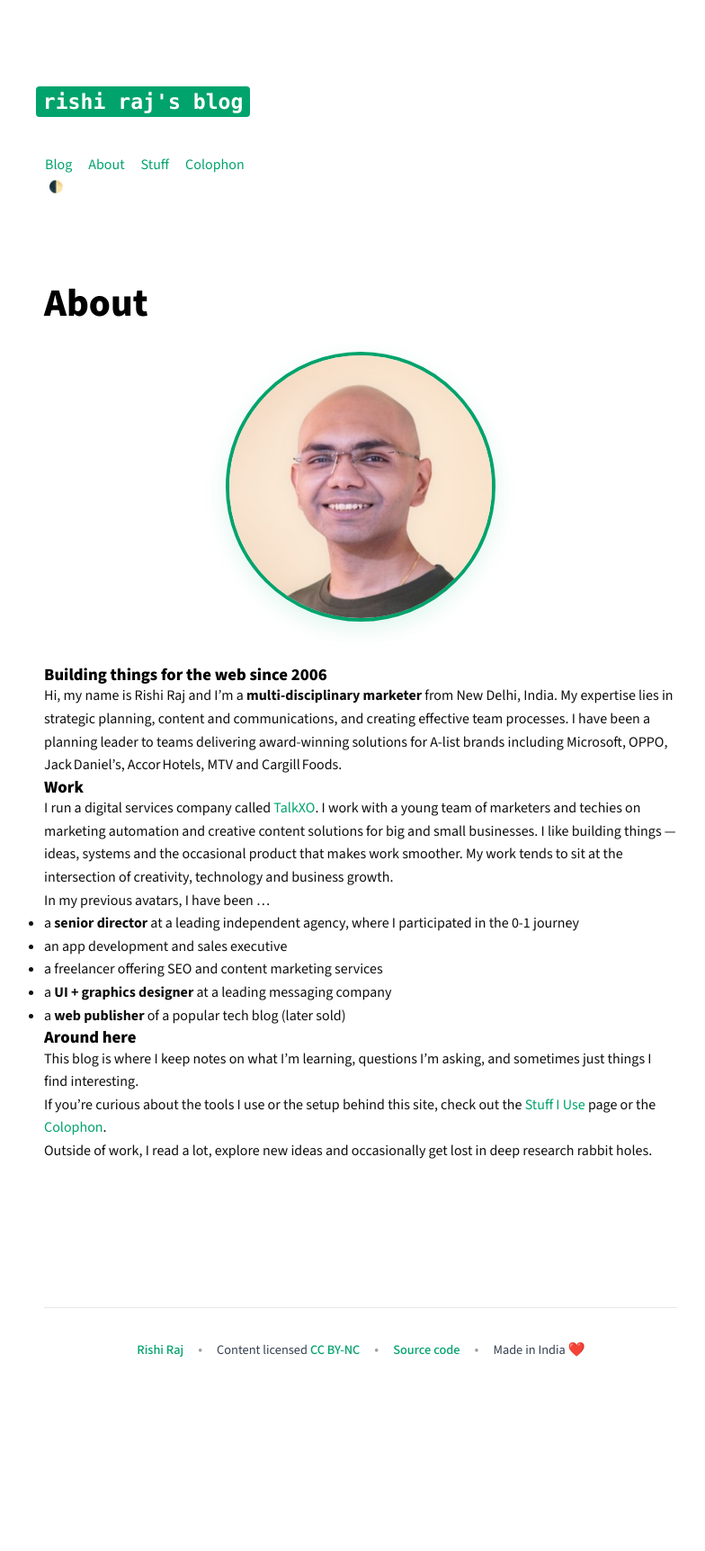
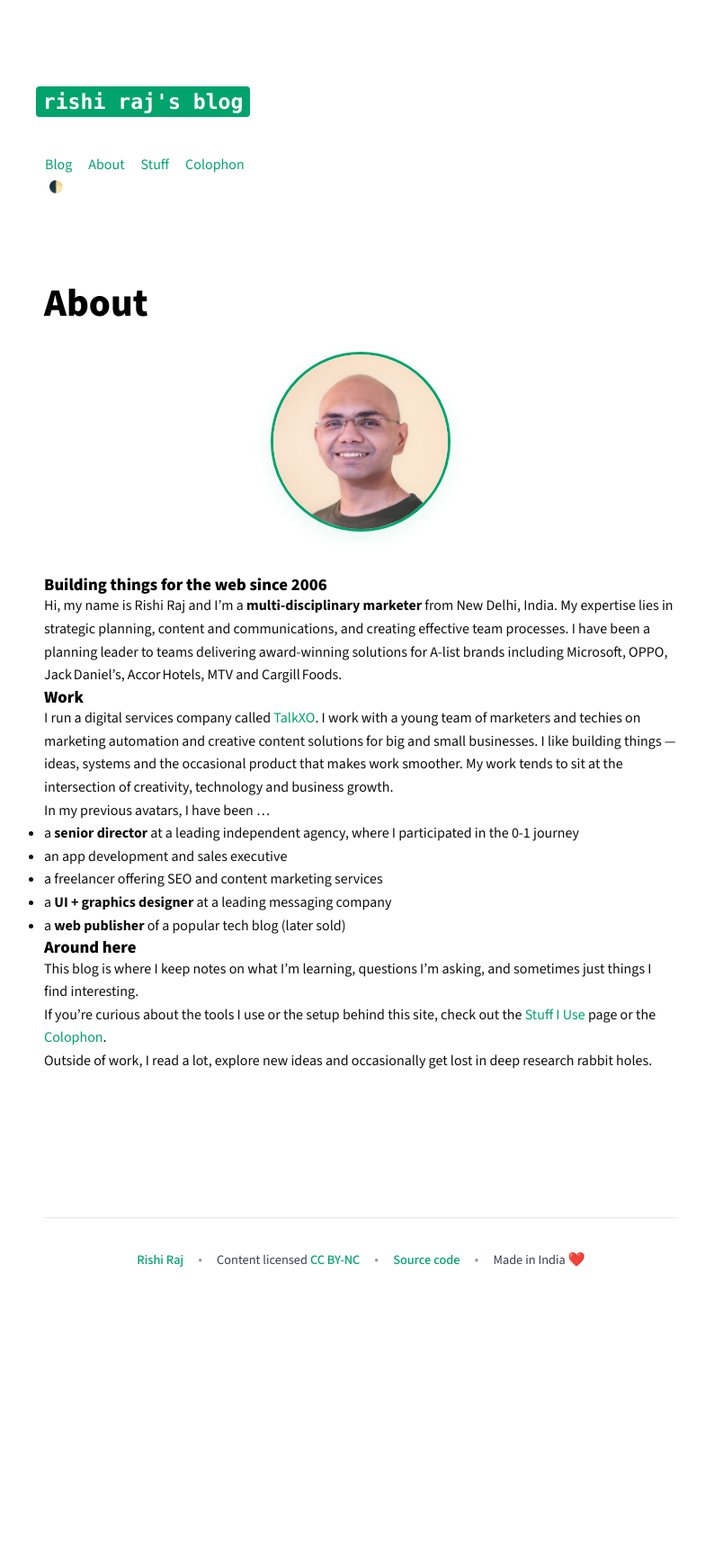
Before and after one commit to talkxo/rishiraj-blog-machine, a Jekyll site: the page built from _pages/about.md, in a window 1280 px wide. Shown: the whole page at 90% size, without its empty margins (239-1023 px from the left). Built offline with Jekyll 4.4.1, drawn with Linux system fonts in a browser that asks for light colours; after the commit the page ends 1624 px from its top, so only the background shows below that.

Commit message:
Adjust profile photo size and alignment for better page integration

```diff
--- a/_sass/components/_about.scss
+++ b/_sass/components/_about.scss
@@ -4,26 +4,29 @@
 
 .c-profile {
   text-align: center;
-  margin-bottom: 3rem;
+  margin: 1rem auto 2rem auto;
+  max-width: 100%;
 
   &__photo {
-    width: 300px;
-    height: 300px;
+    width: 200px;
+    height: 200px;
     border-radius: 50%;
     object-fit: cover;
-    border: 4px solid var(--color-accent);
-    box-shadow: 0 8px 24px rgba(48, 187, 150, 0.15);
+    border: 3px solid var(--color-accent);
+    box-shadow: 0 6px 20px rgba(48, 187, 150, 0.12);
     transition: transform 0.3s ease, box-shadow 0.3s ease;
+    display: block;
+    margin: 0 auto;
 
     &:hover {
       transform: scale(1.02);
-      box-shadow: 0 12px 32px rgba(48, 187, 150, 0.25);
+      box-shadow: 0 8px 24px rgba(48, 187, 150, 0.2);
     }
 
     @media screen and (max-width: $bp__sm) {
-      width: 250px;
-      height: 250px;
-      border-width: 3px;
+      width: 160px;
+      height: 160px;
+      border-width: 2px;
     }
   }
 }
```
